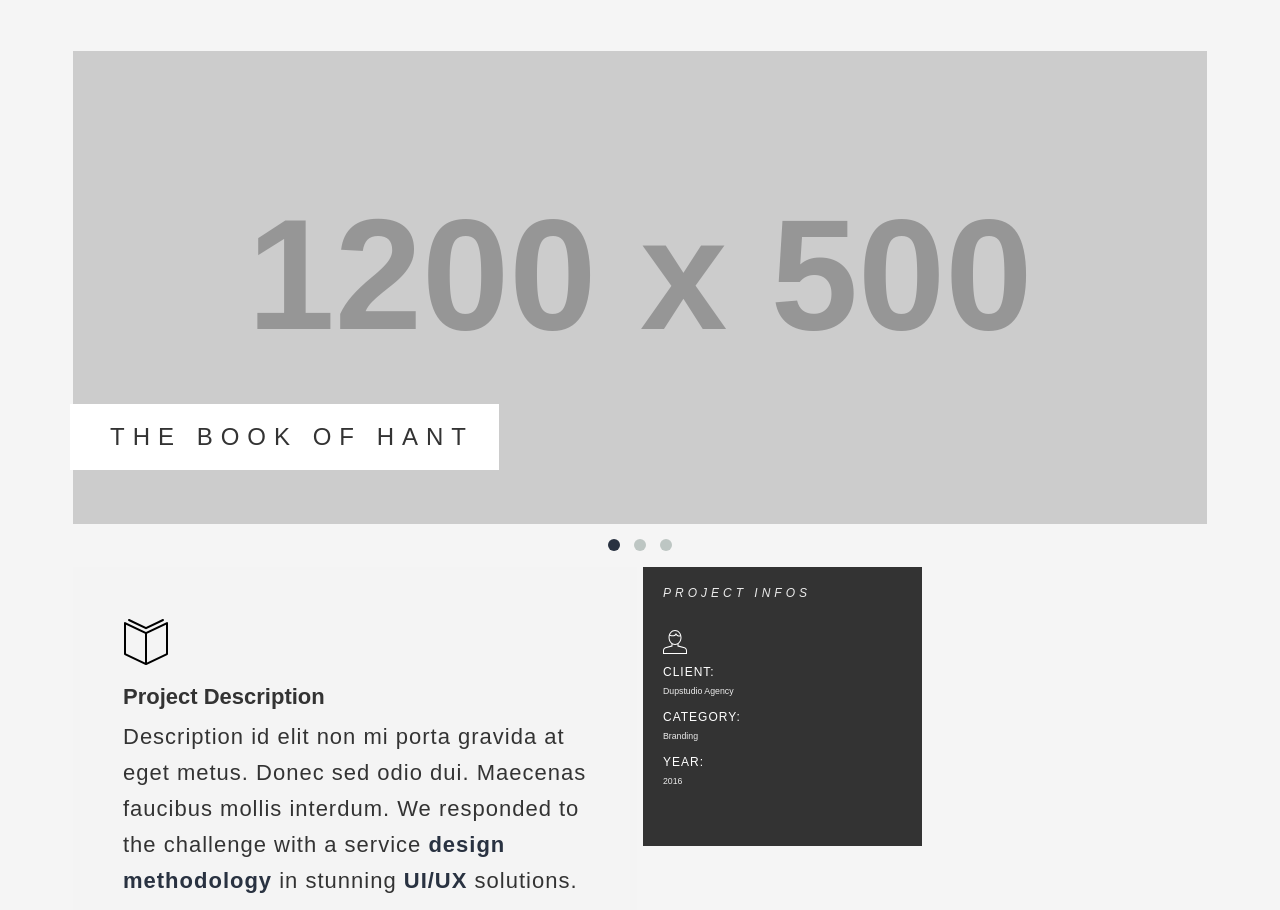
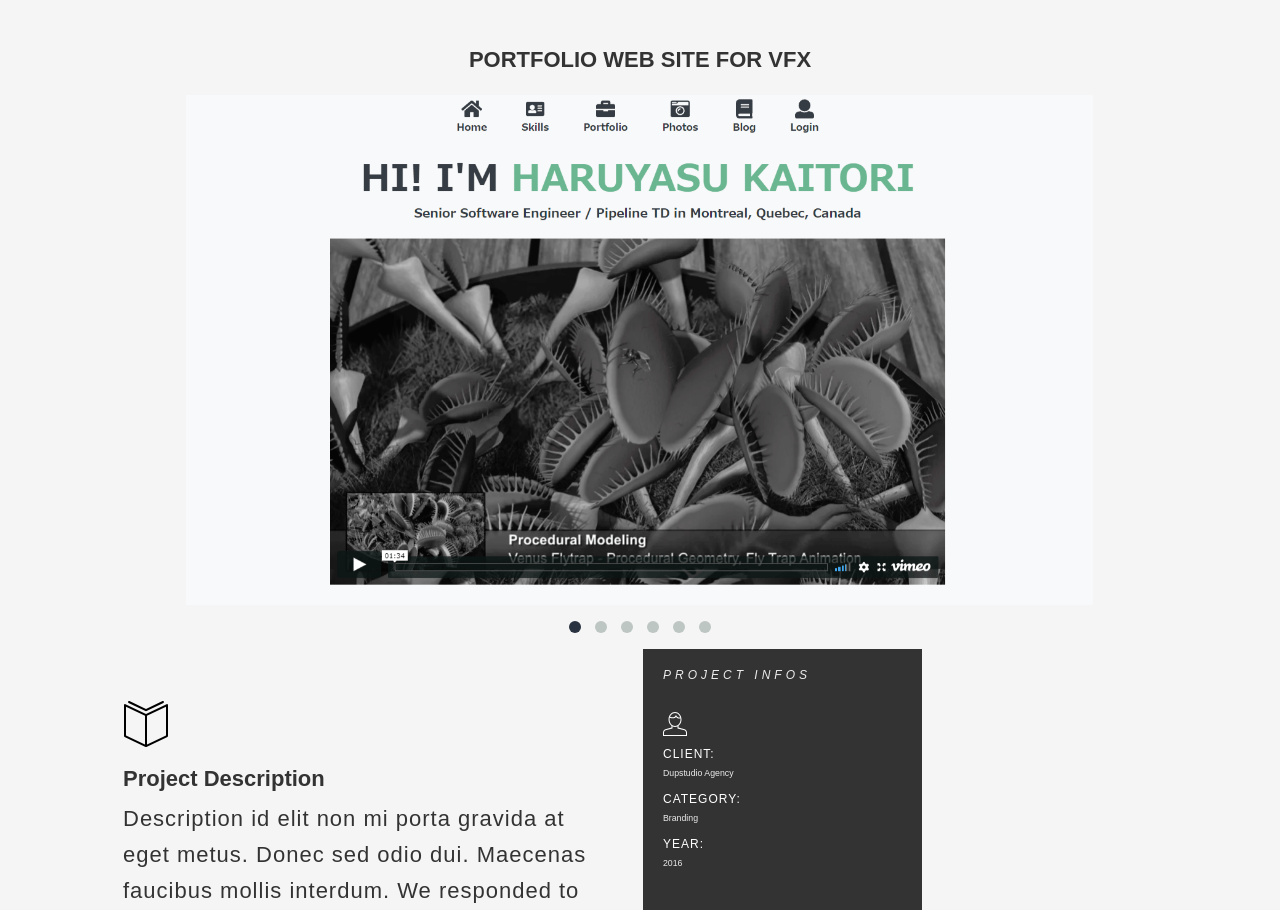
Before and after one commit to haruyasu/portfolio2, a website: page single-portfolio.html in a window 1280 px wide. Shown: the part 142-1052 px from the top of the page. Drawn offline with Linux system fonts and the light colour scheme; placeholder pictures from the web are drawn by us.

Commit message:
single page

```diff
--- a/sass/layouts/_home.scss
+++ b/sass/layouts/_home.scss
@@ -664,87 +664,79 @@
  */
 .project-title-wrapper {
     position: relative;
-}
-.project-title-wrapper .project-title {
+
+    .project-title {
         text-align: center;
-    font-size: 12px;
+        font-size: 22px;
+        font-weight: bold;
         text-transform: uppercase;
-    letter-spacing: 2px;
-    padding-top: 20px;
+        // letter-spacing: 2px;
         padding-bottom: 20px;
-    border: 1px solid $black;
-}
-@media (min-width: 992px) {
-    .project-title-wrapper .project-title {
-        border: 0;
-        display: inline-block;
-        position: absolute;
-        top: -180px;
-        z-index: 5555;
-        padding: 20px;
-        padding-left: 40px;
-        padding-right: 25px;
-        background: #ffffff;
-        font-weight: lighter;
-        letter-spacing: 8px;
-        text-transform: uppercase;
-        font-size: 24px;
+        margin: 0;
+        // border: 1px solid $black;
+
+        // @media (min-width: 992px) {
+        //     border: 0;
+        //     display: inline-block;
+        //     position: absolute;
+        //     top: -180px;
+        //     z-index: 5555;
+        //     padding: 20px;
+        //     padding-left: 40px;
+        //     padding-right: 25px;
+        //     background: #ffffff;
+        //     font-weight: lighter;
+        //     letter-spacing: 8px;
+        //     font-size: 24px;
+        // }
     }
 }
+
 .owl-page span {
     transition: all 0.3s ease-in-out;
 }
 .owl-page.active span {
     background: $main-color !important;
 }
+
 .project-single-carousel {
     padding: 3px;
     overflow: hidden;
+    text-align: center;
+
+    img {
+        display: inline-block;
+        width: 80%;
     }
-.project-single-carousel img {
-    width: 100%;
 }
+
 .element-project-description {
     width: 100%;
-}
+
     @media (min-width: 992px) {
-    .element-project-description {
-        width: 100%;
-    }
-}
-@media (min-width: 992px) and (min-width: 992px) {
-    .element-project-description {
         width: 50%;
     }
-}
-.element-project-description .element-wrapper {
-    background: #f4f4f4;
+
+    .element-wrapper {
+        background: $white;
         padding: 15px;
-}
+
         @media (min-width: 992px) {
-    .element-project-description {
-        width: 50%;
-    }
-}
-@media (min-width: 992px) {
-    .element-project-description .element-wrapper {
             min-height: 564px;
-    }
-}
-@media (min-width: 992px) {
-    .element-project-description .element-wrapper {
             padding: 50px;
         }
-    .element-project-description .element-wrapper p {
+
+        p {
+            @media (min-width: 992px) {
                 font-size: 22px;
                 line-height: 36px;
                 font-weight: lighter;
                 letter-spacing: 1px;
             }
-    .element-project-description .element-wrapper p strong {
-        color: $main-color;
         }
     }
+}
+
 .element-project-infos {
     width: 100%;
 }
--- a/single-portfolio.html
+++ b/single-portfolio.html
@@ -7,10 +7,6 @@
         <title>Haruyasu Kaitori</title>
 
         <link href="ref/vendor/bootstrap/css/bootstrap.min.css" rel="stylesheet" />
-
-        <!-- <link rel="stylesheet" href="https://stackpath.bootstrapcdn.com/bootstrap/4.3.1/css/bootstrap.min.css" integrity="sha384-ggOyR0iXCbMQv3Xipma34MD+dH/1fQ784/j6cY/iJTQUOhcWr7x9JvoRxT2MZw1T" crossorigin="anonymous"> -->
-
-        <!-- <link href="https://fonts.googleapis.com/css?family=Lato:400,300,700" rel="stylesheet" type="text/css" /> -->
         <link href="ref/vendor/font-awesome/css/font-awesome.min.css" rel="stylesheet" />
         <link href="ref/vendor/animate.css" rel="stylesheet" />
         <link href="ref/vendor/fancybox/jquery.fancybox.css" rel="stylesheet" />
@@ -142,20 +138,30 @@
         <section id="body" class="">
             <div class="section section-project-single">
                 <div class="container">
+
+                    <div class="project-title-wrapper">
+                        <h1 class="project-title">Portfolio Web Site for VFX</h1>
+                    </div>
+
                     <div id="project-single-carousel" class="project-single-carousel owl-carousel">
                         <div class="project-single-carousel-item">
-                            <img src="https://placehold.jp/1200x500.png" alt="" />
+                            <img src="img/haruvfx1.png" alt="" />
                         </div>
                         <div class="project-single-carousel-item">
-                            <img src="https://placehold.jp/1200x500.png" alt="" />
+                            <img src="img/haruvfx2.png" alt="" />
                         </div>
                         <div class="project-single-carousel-item">
-                            <img src="https://placehold.jp/1200x500.png" alt="" />
+                            <img src="img/haruvfx3.png" alt="" />
                         </div>
-                    </div>
-
-                    <div class="project-title-wrapper">
-                        <h1 class="project-title">The Book of Hant</h1>
+                        <div class="project-single-carousel-item">
+                            <img src="img/haruvfx4.png" alt="" />
+                        </div>
+                        <div class="project-single-carousel-item">
+                            <img src="img/haruvfx5.png" alt="" />
+                        </div>
+                        <div class="project-single-carousel-item">
+                            <img src="img/haruvfx6.png" alt="" />
+                        </div>
                     </div>
 
                     <div class="isotope-filter" id="isotope-filter">
```
Also changed, not shown: css/style.css. Lines whose indentation alone changed are shown as unchanged.
